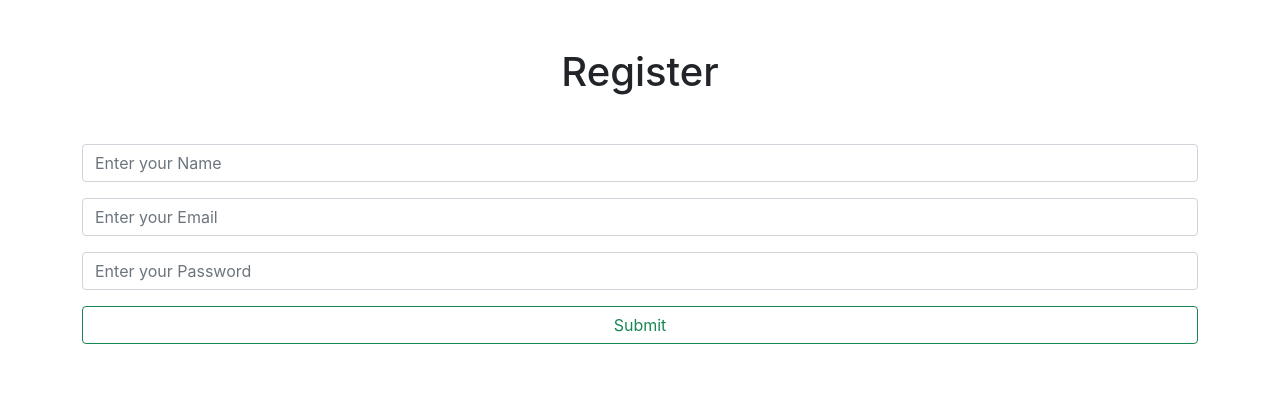
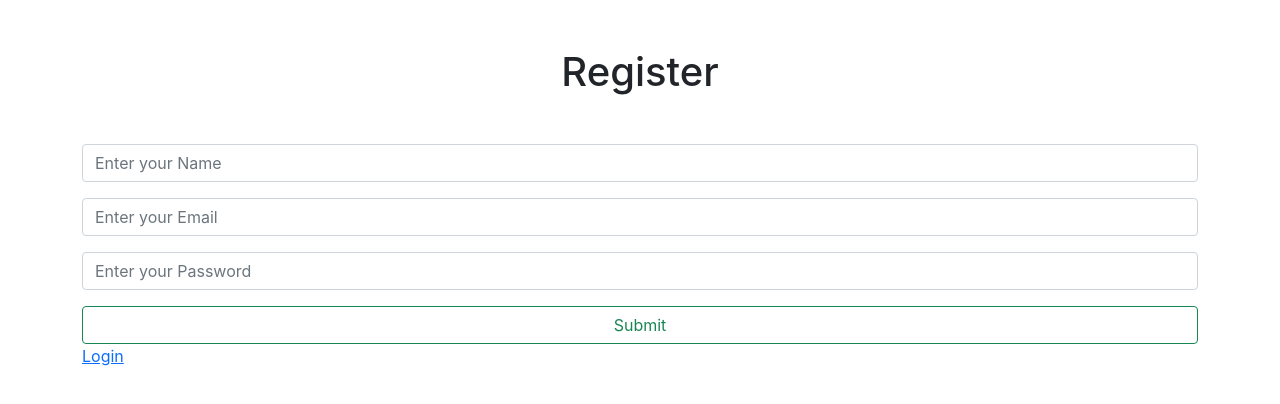
Before and after one commit to basithb/Tutor-Booking, a React (Create React App) app in the folder client/: page /register in a window 1280 px wide. Shown: the top 404 px of the page. Built offline with nearby package versions, Linux system fonts and the light colour scheme.

Commit message:
feat: adds link to /login

```diff
--- a/client/src/components/Register.js
+++ b/client/src/components/Register.js
@@ -1,4 +1,5 @@
 import React, {Fragment, useState} from "react";
+import { Link } from "react-router-dom";
 
 const Register = ({setAuth}) => {
 
@@ -70,6 +71,7 @@ const Register = ({setAuth}) => {
                 </div>
 
             </form>
+            <Link to="/login">Login</Link>
         </Fragment>
     );
 };
```
